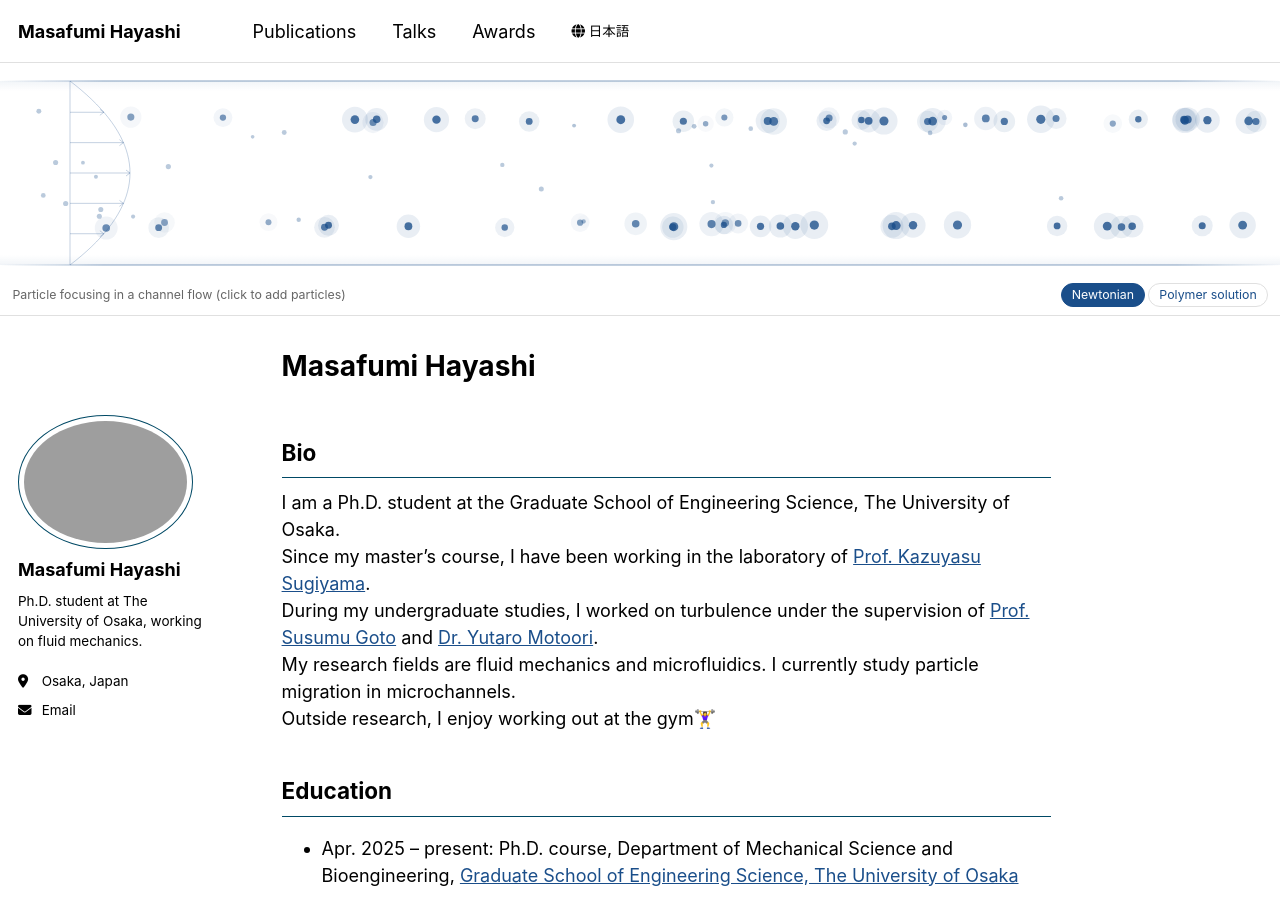
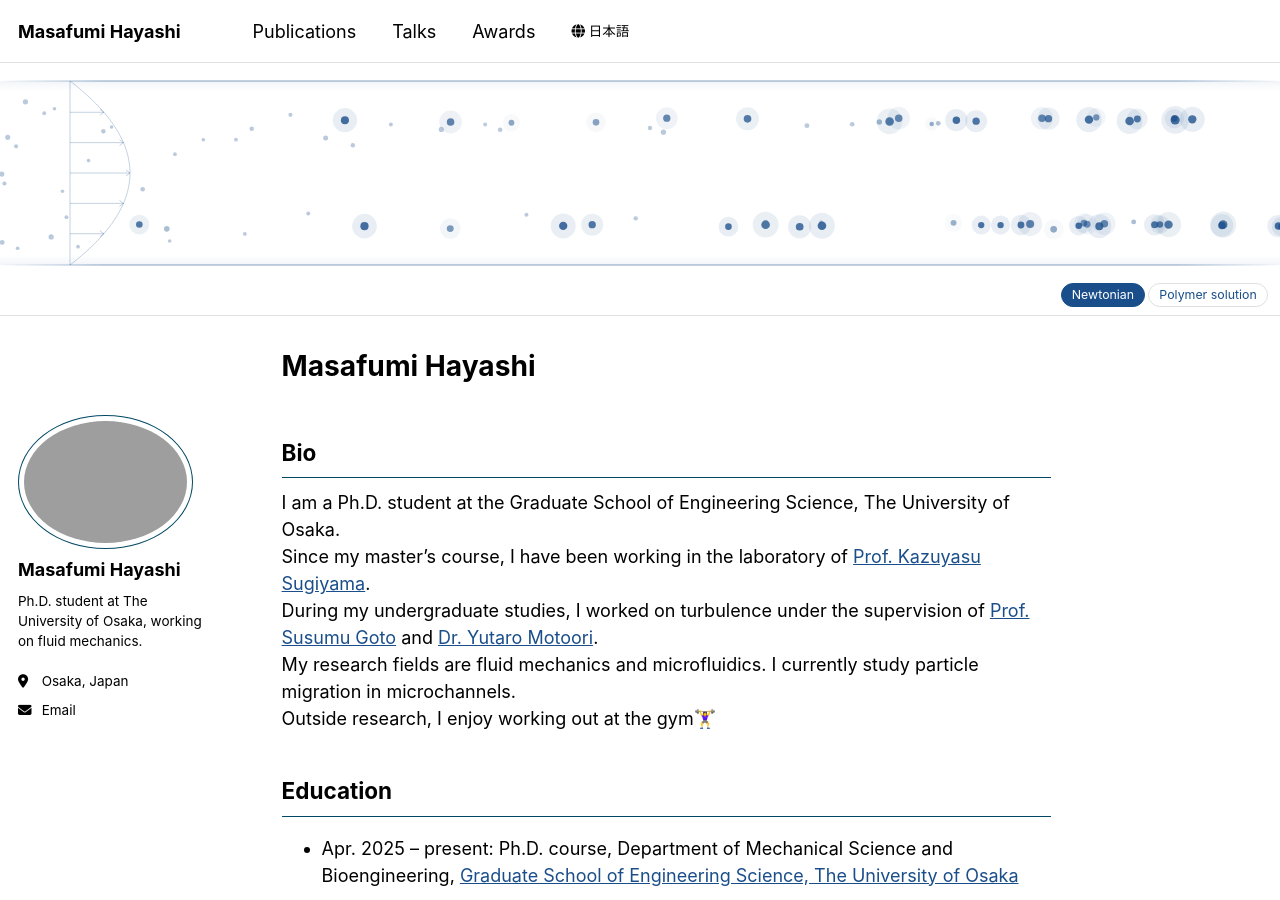
Before and after one commit to masafumin1515/masafumin1515.github.io, a Jekyll site: the page built from _pages/en/about.md, in a window 1280 px wide and 900 px high. Built offline with Jekyll 4.4.1, drawn with Linux system fonts in a browser that asks for light colours; part of the change alters nothing that is shown.

Commit message:
Spread the focusing across the banner and drop its caption

```diff
--- a/_includes/focusing-bg.html
+++ b/_includes/focusing-bg.html
@@ -6,7 +6,6 @@
 <section class="focusing-hero" aria-label="{{ t.focusing.caption }}">
   <canvas id="focusing-bg" aria-hidden="true"></canvas>
   <div class="focusing-ui" role="group" aria-label="{{ t.focusing.caption }}">
-    <span class="focusing-ui__caption">{{ t.focusing.caption }}</span>
     <span class="focusing-ui__modes">
       <button type="button" data-mode="newtonian" aria-pressed="true">{{ t.focusing.newtonian }}</button>
       <button type="button" data-mode="viscoelastic" aria-pressed="false">{{ t.focusing.viscoelastic }}</button>
--- a/_sass/_custom.scss
+++ b/_sass/_custom.scss
@@ -143,16 +143,12 @@ a {
   display: flex;
   flex-wrap: wrap;
   align-items: center;
-  justify-content: space-between;
+  justify-content: flex-end;
   gap: 0.3em 1em;
   max-width: $x-large;
   margin: 0 auto;
   padding: 0 1em 0.6em;
   font-size: $type-size-7;
-
-  &__caption {
-    color: #666;
-  }
 
   button {
     padding: 0.15em 0.8em;
--- a/assets/js/focusing-bg.js
+++ b/assets/js/focusing-bg.js
@@ -4,10 +4,11 @@
 // Particles are carried downstream by the parabolic (Poiseuille) profile and migrate
 // across the streamlines to their equilibrium positions: y = +-Y_EQ in a Newtonian fluid
 // (Segre-Silberberg), the centreline y = 0 in a polymer solution (viscoelastic focusing).
-// They enter scattered on the left and leave focused on the right.
+// They enter scattered on the left and are focused from about the middle of the banner on.
 //
-// The migration law is a placeholder with the right qualitative shape; replace lift()
-// with a fit of the computed lift when available.
+// The migration law is a placeholder (linear relaxation to the nearest equilibrium, ramped
+// up over an inlet length) tuned for the look; replace lift() with a fit of the computed
+// lift when available.
 
 (() => {
   const canvas = document.getElementById("focusing-bg");
@@ -18,8 +19,10 @@
   const RGB = "26, 78, 138";      // link blue of the site
   const Y_EQ = 0.6;               // Newtonian equilibrium position (fraction of the half width)
   const CROSSING_TIME = 14;       // s for a centreline particle to cross the banner
-  const K_NEWTONIAN = 0.2;        // 1/s, migration rate to +-Y_EQ
-  const K_VISCOELASTIC = 0.12;    // 1/s, migration rate to the centreline
+  const K_NEWTONIAN = 0.25;       // 1/s, migration rate to +-Y_EQ
+  const K_VISCOELASTIC = 0.4;     // 1/s, migration rate to the centreline
+  const INLET = 0.2;              // fraction of the width over which migration ramps up
+  const DWELL = 1.5;              // s near an equilibrium before a particle glows fully
   const NOISE = 0.02;             // random walk, keeps the unstable centreline alive
   const WALL_INSET = 18;          // px between the canvas edge and a wall
   const BURST = 16;               // particles added per click
@@ -30,32 +33,47 @@
   let ripples = [];
   let visible = true;
 
-  // Lateral migration velocity dy/dt.
-  function lift(y) {
-    if (mode === "viscoelastic") return -K_VISCOELASTIC * y;
-    return K_NEWTONIAN * y * (1 - (y / Y_EQ) ** 2);   // unstable at 0, stable at +-Y_EQ
+  // Lateral migration velocity dy/dt at height y and streamwise position x.
+  function lift(y, x) {
+    const ramp = Math.min(1, Math.max(0, x / INLET));
+    if (mode === "viscoelastic") return -ramp * K_VISCOELASTIC * y;
+    return ramp * K_NEWTONIAN * ((y >= 0 ? Y_EQ : -Y_EQ) - y);   // centreline unstable
   }
 
   // Streamwise velocity in banner widths per second.
   const speed = (y) => (1 - y * y) / CROSSING_TIME;
 
-  // How close a particle is to an equilibrium position, 0..1. Used for the glow.
+  // How close a particle is to an equilibrium position, 0..1.
   function focus(y) {
     const d = mode === "viscoelastic" ? y : Math.abs(y) - Y_EQ;
     return Math.exp(-(d * d) / 0.0015);
   }
 
+  // Glow: close to an equilibrium AND stayed there for a while, so that particles
+  // merely passing by on the left do not light up.
+  const glow = (p) => Math.min(1, focus(p.y) * Math.min(1, p.dwell / DWELL) + p.flash);
+
+  // Lateral motion and dwell-time bookkeeping shared by step() and warmedUp().
+  function migrate(p, dt, noise) {
+    p.y += lift(p.y, p.x) * dt + noise * Math.sqrt(dt) * (Math.random() * 2 - 1);
+    p.y = Math.max(-0.92, Math.min(0.92, p.y));
+    p.dwell = focus(p.y) > 0.3 ? p.dwell + dt : Math.max(0, p.dwell - 2 * dt);
+  }
+
   const randomY = () => (Math.random() * 2 - 1) * 0.9;
 
   function newParticle(x) {
-    return { x, y: randomY(), size: 0.8 + 0.4 * Math.random(), kx: 0, ky: 0, flash: 0, recycle: true };
+    return { x, y: randomY(), size: 0.8 + 0.4 * Math.random(), kx: 0, ky: 0, flash: 0, dwell: 0, recycle: true };
   }
 
-  // A particle placed at x has already travelled for a while; let it migrate for
-  // that long so the first frame already looks developed.
+  // Start a particle at the inlet and let it travel to x, so that the first frame
+  // already shows the developed state.
   function warmedUp(p) {
-    for (let t = 0; t < p.x * CROSSING_TIME / (1 - p.y * p.y + 0.2); t += 0.1) {
-      p.y += lift(p.y) * 0.1 + NOISE * 0.3 * (Math.random() * 2 - 1);
+    const target = p.x;
+    p.x = 0;
+    while (p.x < target) {
+      migrate(p, 0.1, NOISE);
+      p.x += speed(p.y) * 0.1;
     }
     return p;
   }
@@ -78,11 +96,10 @@
   const fromScreenY = (sy) => (sy - height / 2) / (channelHalf() - 4);
 
   function step(dt) {
-    const sqrtDt = Math.sqrt(dt);
     const decay = Math.exp(-dt / 0.35);
     for (const p of particles) {
-      p.y += lift(p.y) * dt + NOISE * sqrtDt * (Math.random() * 2 - 1) + p.ky * dt;
-      p.y = Math.max(-0.92, Math.min(0.92, p.y));
+      p.y += p.ky * dt;
+      migrate(p, dt, NOISE);
       p.x += speed(p.y) * dt + p.kx * dt;
       p.kx *= decay;
       p.ky *= decay;
@@ -150,7 +167,7 @@
     drawChannel();
     const scale = Math.max(1, Math.min(1.6, height / 200));
     for (const p of particles) {
-      const g = Math.min(1, focus(p.y) + p.flash);
+      const g = glow(p);
       const radius = (2 + 1.6 * g) * p.size * scale;
       const sx = p.x * width, sy = toScreenY(p.y);
       if (g > 0.2) {
@@ -190,6 +207,7 @@
         kx: kick * Math.cos(angle) * 0.5,
         ky: kick * Math.sin(angle) * 6,
         flash: 1,
+        dwell: 0,
         recycle: false,
       });
     }
@@ -206,7 +224,10 @@
 
   // Without animation: jump to the focused state and draw it once.
   function settle() {
-    for (let i = 0; i < 400; i++) for (const p of particles) p.y += lift(p.y) * 0.1;
+    for (const p of particles) {
+      for (let i = 0; i < 400; i++) p.y += lift(p.y, p.x) * 0.1;
+      p.dwell = DWELL;
+    }
   }
 
   document.querySelectorAll(".focusing-ui [data-mode]").forEach((b) => {
```
